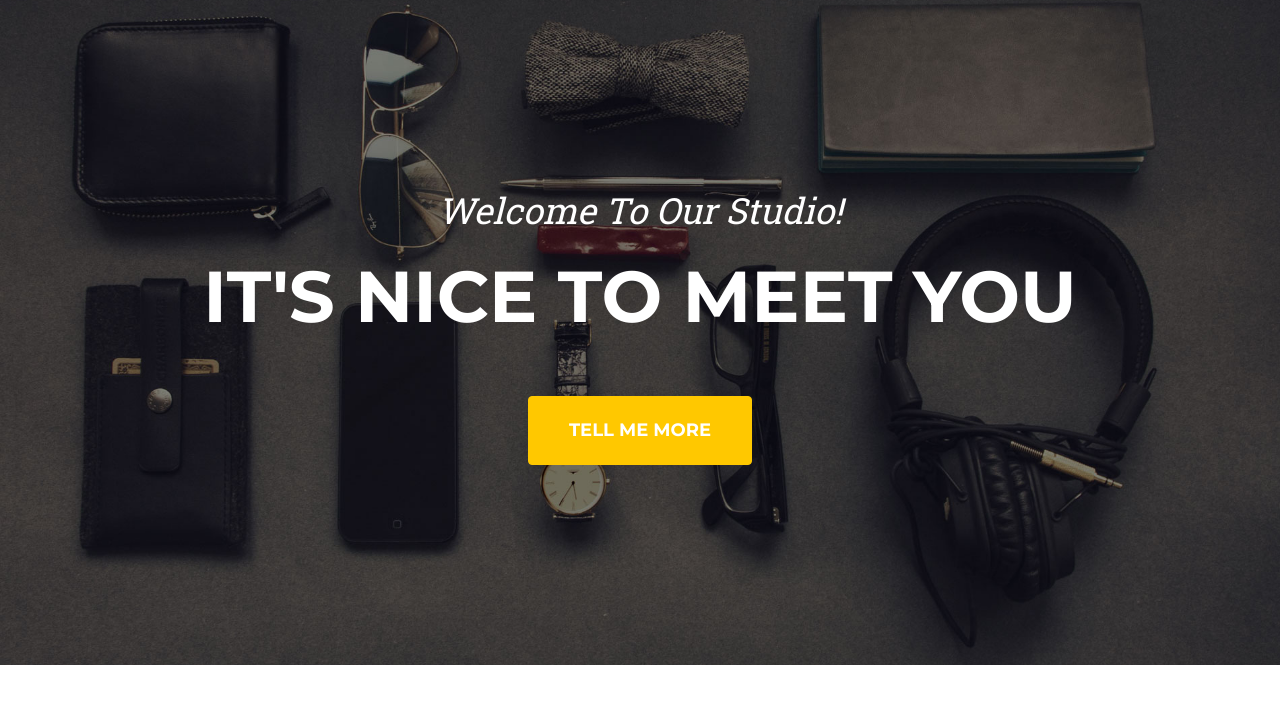
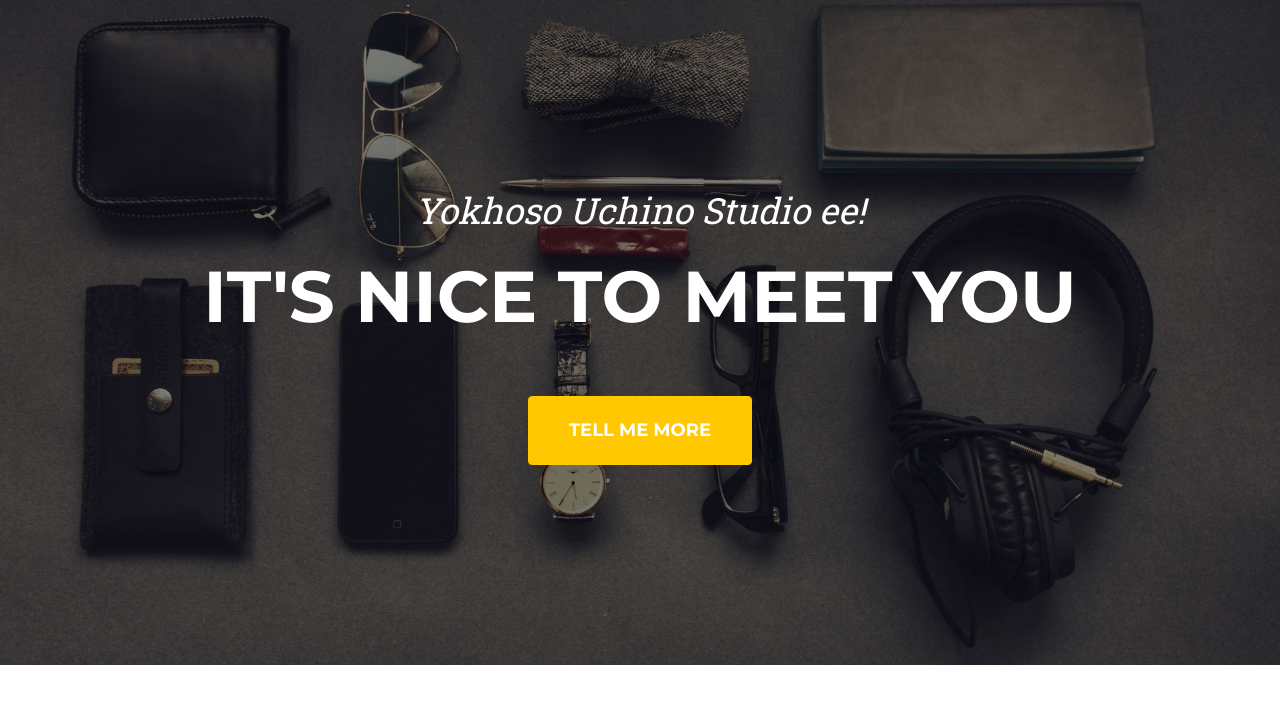
Before and after one commit to Endeavour97/demogit, a website: page 2.website/index.html in a window 1280 px wide. Shown: the part 80-800 px from the top of the page. Drawn offline with nearby package versions, Linux system fonts and the light colour scheme.

Commit message:
Alpine,Version

```diff
--- a/2.website/index.html
+++ b/2.website/index.html
@@ -39,7 +39,7 @@
         <!-- Masthead-->
         <header class="masthead">
             <div class="container">
-                <div class="masthead-subheading">Welcome To Our Studio!</div>
+                <div class="masthead-subheading">Yokhoso Uchino Studio ee!</div>
                 <div class="masthead-heading text-uppercase">It's Nice To Meet You</div>
                 <a class="btn btn-primary btn-xl text-uppercase" href="#services">Tell Me More</a>
             </div>
```
Also changed, not shown: 3 other files.
